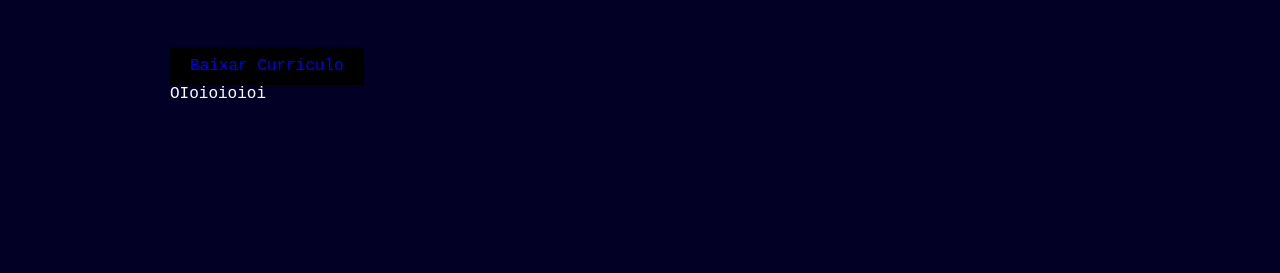
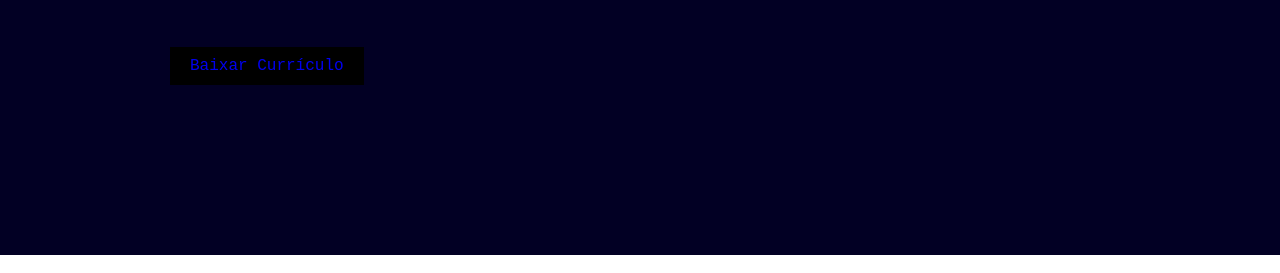
Before and after one commit to isabellegj/isabellegj.github.io, a plain HTML site: page index.html in a window 1280 px wide. Shown: the part 1276-1549 px from the top of the page. Drawn offline with Linux system fonts and the light colour scheme.

Commit message:
removed page test

```diff
--- a/index.html
+++ b/index.html
@@ -63,7 +63,6 @@
         download="CV_Isabelle_Jesuino.pdf"
         >Baixar Currículo</a
       >
-      OIoioioioi
     </main>
   </body>
 </html>
```
